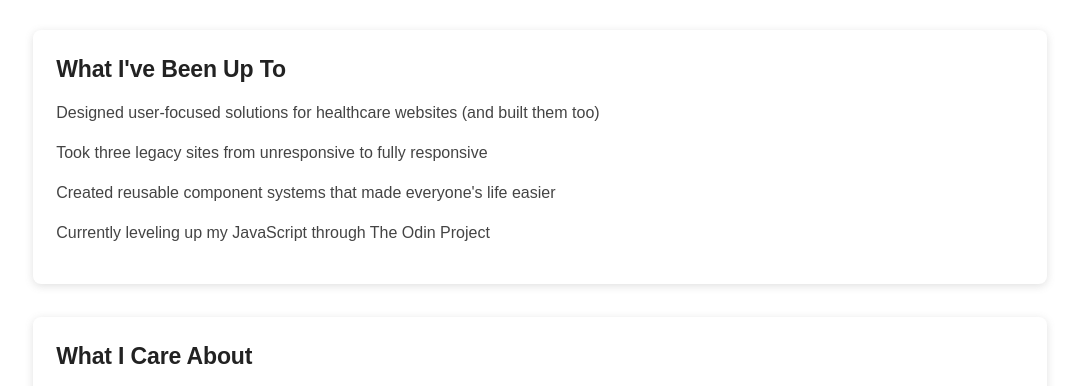
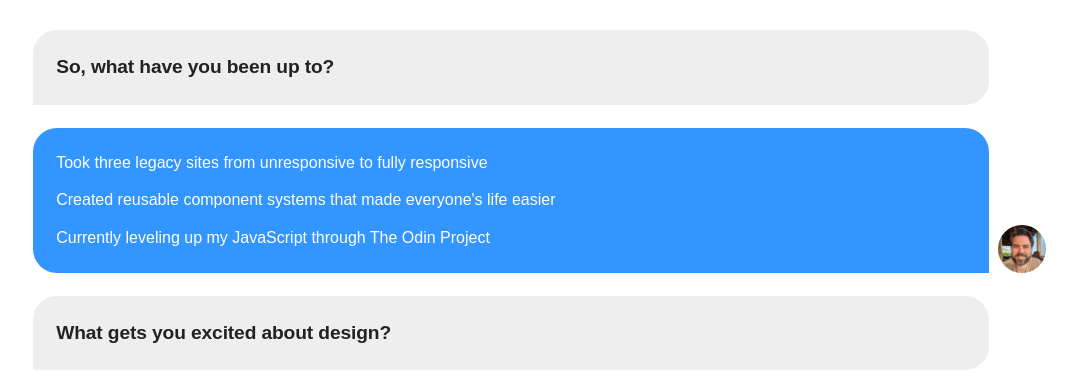
Before and after one commit to latechlogan/portfolio-mvp, a plain HTML site: page index.html in a window 1280 px wide. Shown: the part 548-934 px from the top of the page, without its empty margins (100-1179 px from the left). Drawn offline with Linux system fonts and the light colour scheme; a web font is replaced by a local one.

Commit message:
feat: chat-card section on homepage

```diff
--- a/css/main.css
+++ b/css/main.css
@@ -97,7 +97,7 @@ a {
 /* Typography */
 
 body {
-  font-family: "Quicksand", sans-serif;
+  font-family: "General Sans", sans-serif;
   font-weight: 500;
   line-height: 1.5;
   color: #444;
@@ -113,7 +113,6 @@ body {
 .h4,
 .h5,
 .h6 {
-  font-family: "General Sans", sans-serif;
   font-weight: 600;
   color: #222;
 }
@@ -337,29 +336,55 @@ body {
   margin: 0 0 2.074rem 0;
 }
 
-.about__card {
-  position: relative;
-  background-color: #fff;
-  border-radius: 8px;
-  padding: 1.44rem;
-  margin: 0 0 2.074rem 0;
-  box-shadow: rgba(99, 99, 99, 0.2) 0px 2px 8px 0px;
+.chat-section {
+  display: grid;
+  grid-template-columns: 1fr;
+  grid-template-rows: 4;
 }
 
-/* .about__card::after {
+.chat-section ul {
+  list-style-type: none;
+}
+
+.chat-card {
+  position: relative;
+  width: calc(99% - 2.986rem);
+  display: inline-block;
+  padding: 1.44rem;
+  margin: 0 0 1.44rem 0;
+  /* box-shadow: rgba(99, 99, 99, 0.2) 0px 2px 8px 0px; */
+}
+
+.chat-card-incoming {
+  background-color: #eee;
+  border-radius: 24px 24px 24px 0;
+}
+
+.chat-card-outgoing {
+  background-color: #3395ff;
+  color: #fff;
+  border-radius: 24px 24px 0 24px;
+}
+
+.chat-card-outgoing li {
+  margin-bottom: 0.833rem;
+}
+
+.chat-card-outgoing li:last-child {
+  margin-bottom: 0;
+}
+
+.chat-card-outgoing::after {
   content: "";
   position: absolute;
   bottom: 0;
-  left: 1%;
-  width: 0;
-  height: 0;
-  border: 24px solid transparent;
-  border-top-color: #eee;
-  border-bottom: 0;
-  border-left: 0;
-  margin-left: -12px;
-  margin-bottom: -24px;
-} */
+  left: 101%;
+  width: 2.986rem;
+  height: 2.986rem;
+  border-radius: 50%;
+  background: url(../images/logan-profile-pic.jpg);
+  background-size: cover;
+}
 
 .about__card > ul {
   padding: 0;
--- a/index.html
+++ b/index.html
@@ -6,7 +6,7 @@
     <title>Logan Baugh | Frontend Developer & Designer</title>
     <!-- fonts -->
     <link
-      href="https://api.fontshare.com/v2/css?f[]=general-sans@1&f[]=quicksand@1&display=swap"
+      href="https://api.fontshare.com/v2/css?f[]=general-sans@1&display=swap"
       rel="stylesheet"
     />
     <!-- stylesheets -->
@@ -112,13 +112,11 @@
           designing. Spent 7+ years doing both.
         </p>
 
-        <div class="about__card recent-activity">
-          <h3 class="h5">What I've Been Up To</h3>
-          <ul>
-            <li class="base-copy">
-              Designed user-focused solutions for healthcare websites (and built
-              them too)
-            </li>
+        <div class="chat-section recent-activity">
+          <h3 class="h6 chat-card chat-card-incoming">
+            So, what have you been up to?
+          </h3>
+          <ul class="chat-card chat-card-outgoing">
             <li class="base-copy">
               Took three legacy sites from unresponsive to fully responsive
             </li>
@@ -132,18 +130,19 @@
           </ul>
         </div>
 
-        <div class="about__card values">
-          <h3 class="h5">What I Care About</h3>
-          <ul>
+        <div class="chat-section values">
+          <h3 class="h6 chat-card chat-card-incoming">
+            What gets you excited about design?
+          </h3>
+          <ul class="chat-card chat-card-outgoing">
             <li class="base-copy">
               Designs that actually work for real people
             </li>
             <li class="base-copy">
               Solutions that are beautiful AND buildable
             </li>
-            <li class="base-copy">Making things accessible to everyone</li>
             <li class="base-copy">
-              Working with a team (solo designer/dev life gets lonely)
+              Working with a team... solo dev life gets lonely 😢
             </li>
           </ul>
         </div>
```
